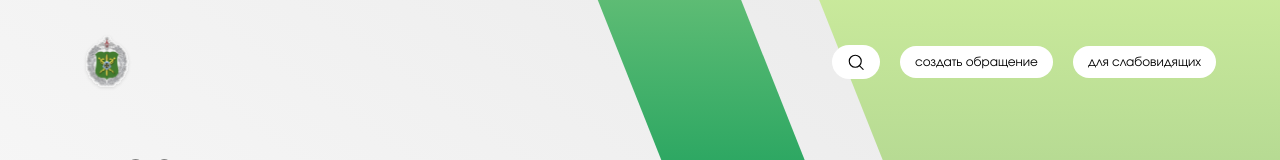
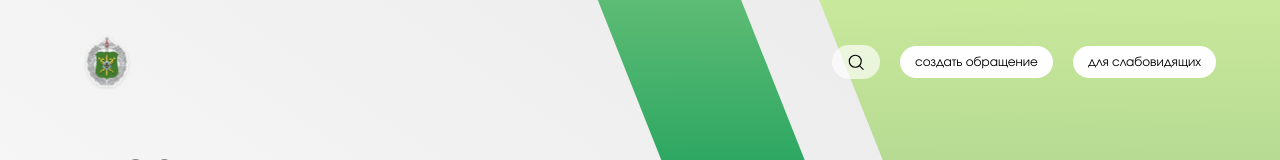
Before and after one commit to jestyrn-del/Hospital-website, a React (Vite) app: page / in a window 1280 px wide. In both pictures the pointer is over the button "поиск". Shown: the top 160 px of the page. Built offline with nearby package versions, Linux system fonts and the light colour scheme.

Commit message:
Header: added hover on buttons

```diff
--- a/src/components/Header/Header.css
+++ b/src/components/Header/Header.css
@@ -45,6 +45,11 @@
     transition: transform 0.3s;
 }
 
+.header-button:hover {
+    background-color: #FFFFFFAA;
+    color: #000000AA;
+}
+
 @media(max-width:1100px) {
     .header-navigation {
         display: none
```
